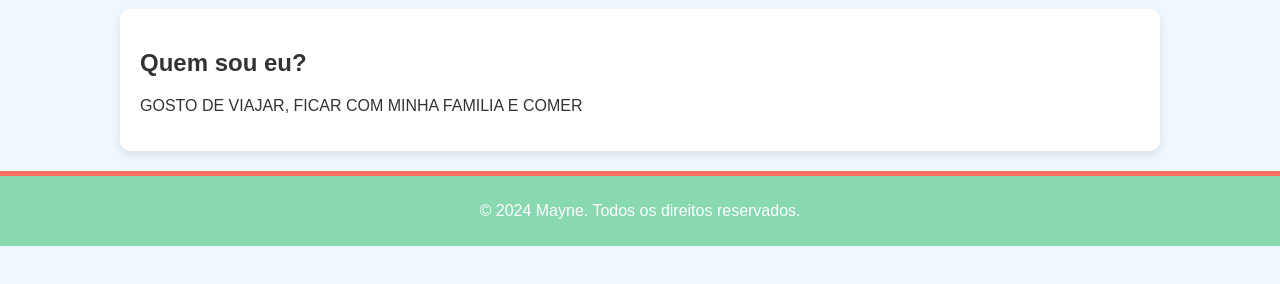
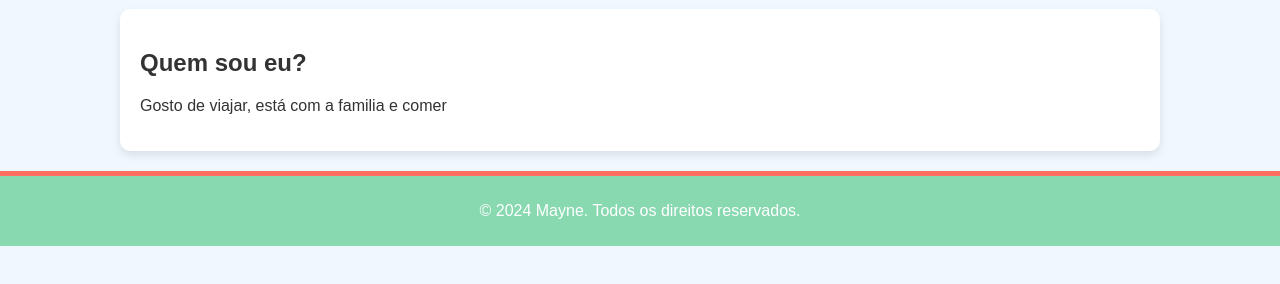
Before and after one commit to MayneFaria/PorrtfolioOnline, a plain HTML site: page sobremim.html in a window 1280 px wide. Shown: the part 172-456 px from the top of the page. Drawn offline with Linux system fonts and the light colour scheme.

Commit message:
Update sobremim.html

```diff
--- a/sobremim.html
+++ b/sobremim.html
@@ -19,7 +19,7 @@
     </nav>
     <main>
         <h2>Quem sou eu?</h2>
-        <p>GOSTO DE VIAJAR, FICAR COM MINHA FAMILIA E COMER</p>
+        <p>Gosto de viajar, está com a familia e comer</p>
     </main>
     <footer>
         <p>&copy; 2024 Mayne. Todos os direitos reservados.</p>
```
